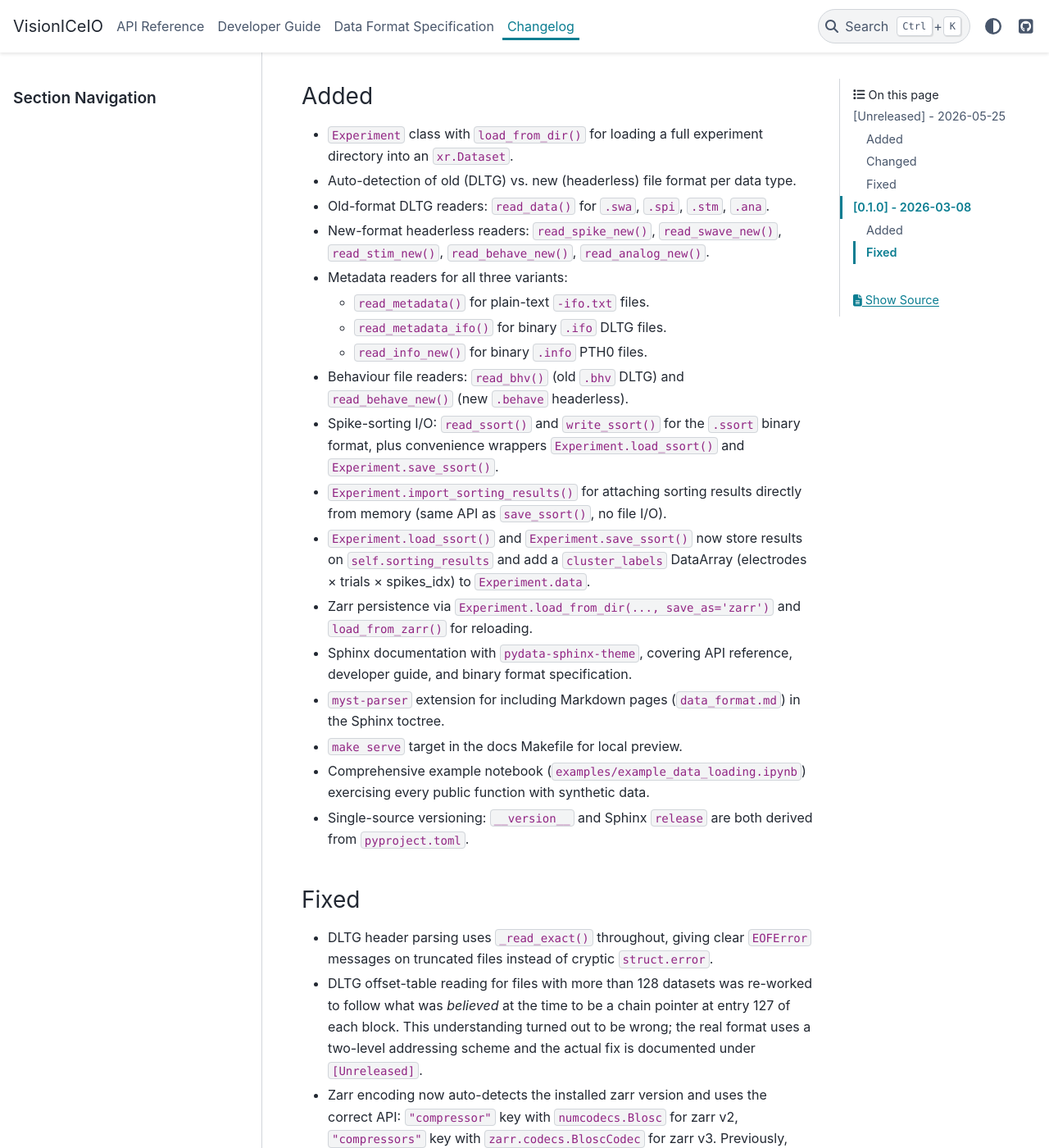
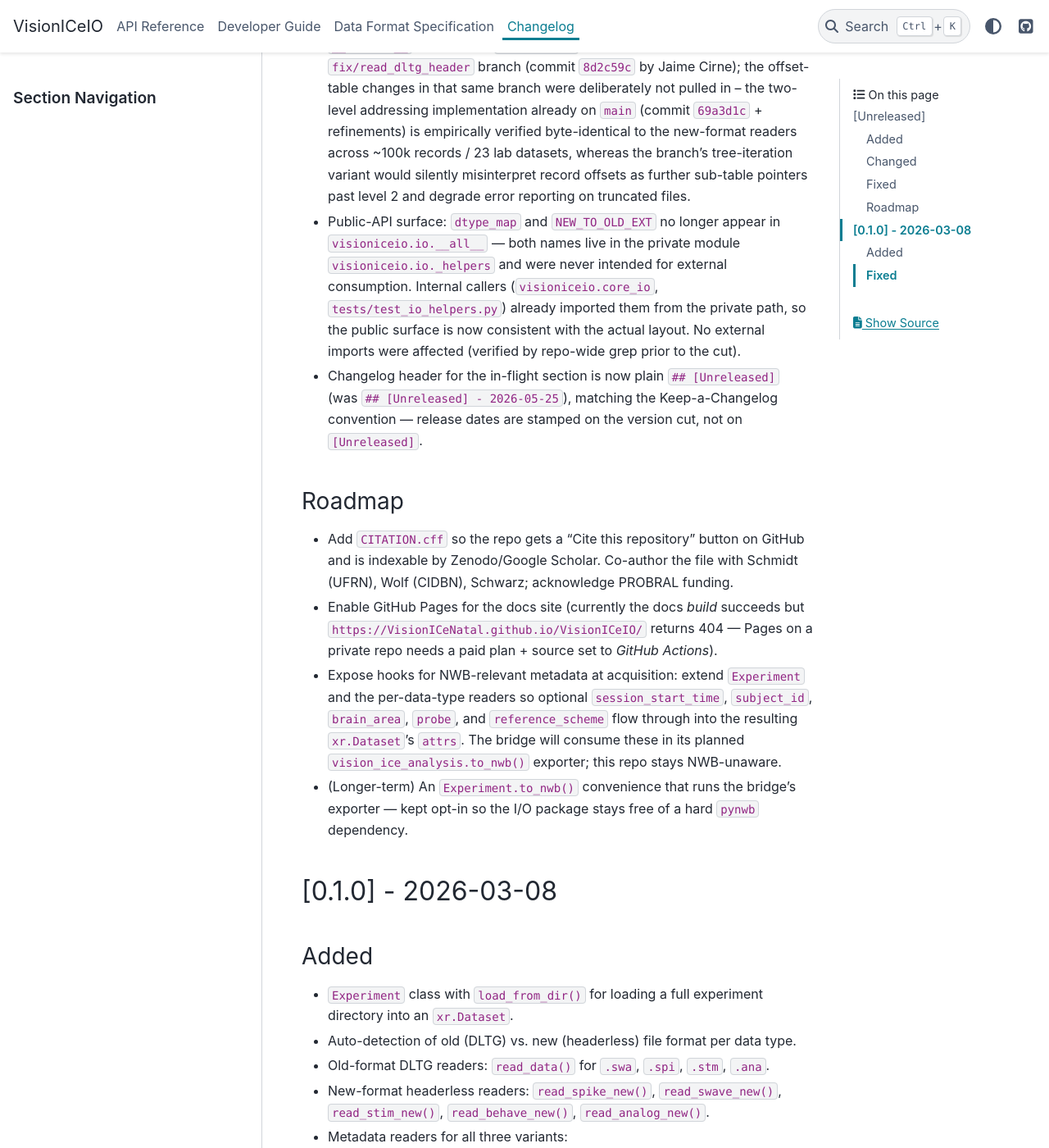
Before and after one commit to VisionICeNatal/VisionICeIO, a Sphinx documentation site: the page built from docs/CHANGELOG.md, in a window 1280 px wide and 1400 px high, scrolled down 5063 px. Shown: the whole window at 82% size. Built offline with Sphinx 7.4.7 and the PyData theme 0.15.4, drawn with Linux system fonts in a browser that asks for light colours; some of the changed text lies outside the part shown.

Commit message:
ci+pkg: ruff pin, py3.12 docs, concurrency, pip cache, hygiene - pyproject: add Changelog URL under [project.urls] - docs CI: Python 3.10 -> 3.12 (sibling-repo parity) - lint CI: pin ruff==0.15.14 (matches bridge) - all workflows: concurrency group + actions/setup-python pip cache   keyed on pyproject.toml - io/__init__: drop dtype_map and NEW_TO_OLD_EXT from __all__; both   live in the private _helpers module and were never imported via the   public path (internal callers already use the private path) - changelog: fix Unreleased header (drop stray date), add Roadmap   section (CITATION.cff, Pages enable, NWB metadata hooks), and   document the above under Changed/Fixed

```diff
--- a/docs/CHANGELOG.md
+++ b/docs/CHANGELOG.md
@@ -78,6 +78,18 @@
   return value, and ``snippet_points`` now reflects the actual data
   shape on disk (not just the metadata field) even for old-format
   experiments.
+- CI: `docs.yml` now builds on Python 3.12 (was 3.10) to stay in sync
+  with the sibling repos (`neural_cca`, `VisionICeAnalysis`), and
+  `lint.yml` now pins `ruff==0.15.14` (was unpinned) so a new ruff
+  release can't flap CI on unrelated PRs. Both changes match the
+  bridge's existing CI policy.
+- CI: every workflow now declares a `concurrency` group keyed on
+  workflow + ref (auto-cancels in-flight runs for the same ref) and
+  the `actions/setup-python` step uses `cache: 'pip'` keyed on
+  `pyproject.toml`. Cosmetic-but-real reduction in CI wall-time and
+  Actions minutes spent.
+- `pyproject.toml`: added a `Changelog` URL under `[project.urls]`
+  (pointing at `docs/CHANGELOG.md` on `main`).
 
 ### Fixed
 
@@ -193,6 +205,38 @@
   lab datasets, whereas the branch's tree-iteration variant would
   silently misinterpret record offsets as further sub-table pointers
   past level 2 and degrade error reporting on truncated files.
+- Public-API surface: `dtype_map` and `NEW_TO_OLD_EXT` no longer
+  appear in `visioniceio.io.__all__` — both names live in the private
+  module `visioniceio.io._helpers` and were never intended for
+  external consumption. Internal callers (`visioniceio.core_io`,
+  `tests/test_io_helpers.py`) already imported them from the private
+  path, so the public surface is now consistent with the actual
+  layout. No external imports were affected (verified by repo-wide
+  grep prior to the cut).
+- Changelog header for the in-flight section is now plain
+  `## [Unreleased]` (was `## [Unreleased] - 2026-05-25`), matching
+  the Keep-a-Changelog convention — release dates are stamped on
+  the version cut, not on `[Unreleased]`.
+
+### Roadmap
+
+- Add `CITATION.cff` so the repo gets a "Cite this repository" button
+  on GitHub and is indexable by Zenodo/Google Scholar. Co-author the
+  file with Schmidt (UFRN), Wolf (CIDBN), Schwarz; acknowledge PROBRAL
+  funding.
+- Enable GitHub Pages for the docs site (currently the docs *build*
+  succeeds but `https://VisionICeNatal.github.io/VisionICeIO/` returns
+  404 — Pages on a private repo needs a paid plan + source set to
+  *GitHub Actions*).
+- Expose hooks for NWB-relevant metadata at acquisition: extend
+  `Experiment` and the per-data-type readers so optional
+  `session_start_time`, `subject_id`, `brain_area`, `probe`, and
+  `reference_scheme` flow through into the resulting `xr.Dataset`'s
+  `attrs`. The bridge will consume these in its planned
+  `vision_ice_analysis.to_nwb()` exporter; this repo stays NWB-unaware.
+- (Longer-term) An `Experiment.to_nwb()` convenience that runs the
+  bridge's exporter — kept opt-in so the I/O package stays free of a
+  hard `pynwb` dependency.
 
 ## [0.1.0] - 2026-03-08
 
--- a/pyproject.toml
+++ b/pyproject.toml
@@ -41,6 +41,7 @@
 [project.urls]
 Repository = "https://github.com/VisionICeNatal/VisionICeIO"
 Documentation = "https://VisionICeNatal.github.io/VisionICeIO/"
+Changelog = "https://github.com/VisionICeNatal/VisionICeIO/blob/main/docs/CHANGELOG.md"
 
 [tool.ruff]
 line-length = 100
```
Also changed, not shown: other parts of docs/CHANGELOG.md (+1 -1 lines), 4 other files.
